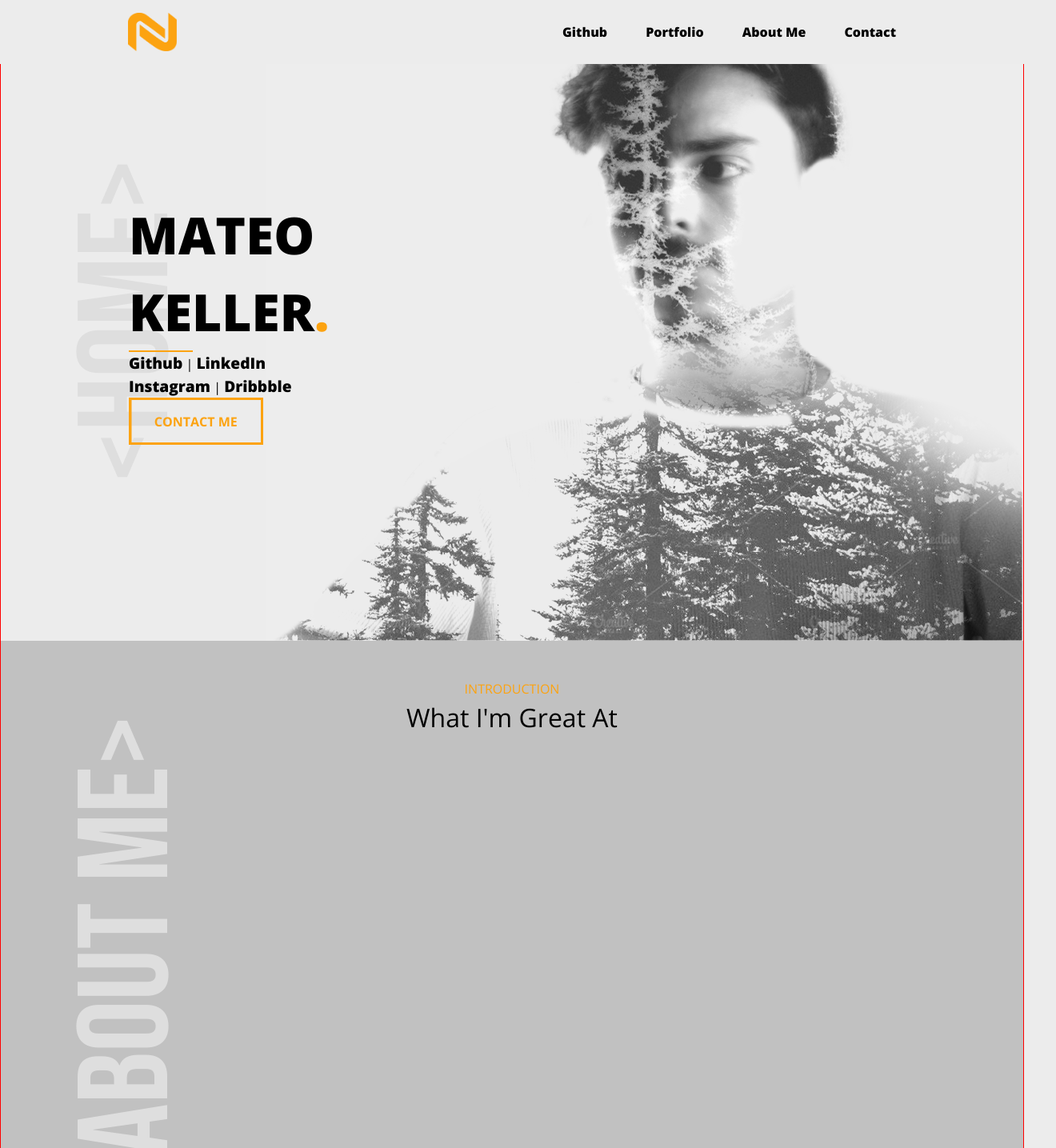
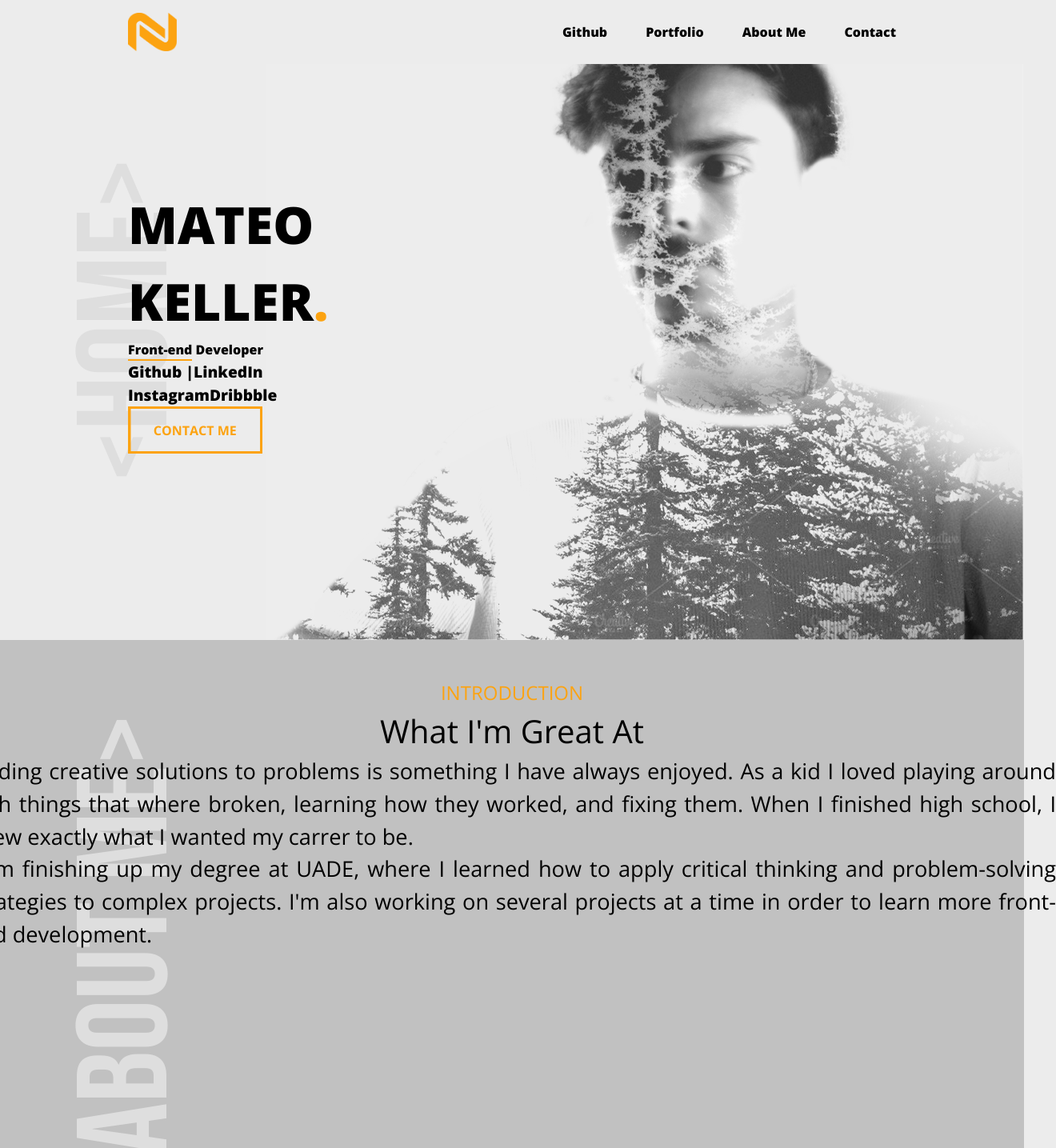
Before and after one commit to mateokeller/my-portfolio, a React (Vite) app: page / in a window 1280 px wide. Shown: the top 1435 px of the page at 80% size, 1320 px wide, since content can reach past the window. Built offline with nearby package versions, Linux system fonts and the light colour scheme.

Commit message:
add intro and aboutMe component

```diff
--- a/src/App.jsx
+++ b/src/App.jsx
@@ -1,5 +1,7 @@
 import {useEffect, useState} from "react";
 import {Element} from "react-scroll";
+import AboutMe from "./components/layout/AboutMe";
+import Intro from "./components/layout/Intro";
 
 import Header from "./ui/Header";
 
@@ -31,34 +33,11 @@ function App() {
       />
       <div className="container">
         <Element id="home" name="home">
-          <div className="intro">
-            <p className="group-indicator">&lt;Home&gt;</p>
-            <div className="text-container">
-              <h1>
-                MATEO KELLER<span>.</span>
-              </h1>
-              <div className="h-line"></div>
-              <p className="socials-text">
-                <a href="https://github.com/mateokeller">Github</a> |{" "}
-                <a href="http://www.linkedin.com/in/mateo-keller">LinkedIn</a>
-              </p>
-              <p className="socials-text">
-                <a href="https://www.instagram.com/mateo.keller/">Instagram</a>{" "}
-                | <a href="https://dribbble.com/mateokeller">Dribbble</a>
-              </p>
-              <button className="btn">CONTACT ME</button>
-            </div>
-          </div>
+          <Intro />
         </Element>
 
         <Element id="about-me" name="about-me">
-          <div className="about-me-container">
-            <p className="group-indicator">&lt;ABOUT ME&gt;</p>
-            <div className="about-me-content">
-              <h2 className="text-yellow title">INTRODUCTION</h2>
-              <h3 className="subtitle">What I'm Great At</h3>
-            </div>
-          </div>
+          <AboutMe />
         </Element>
       </div>
     </div>
--- /dev/null
+++ b/src/components/layout/AboutMe.jsx
@@ -0,0 +1,25 @@
+import React from "react";
+
+const AboutMe = () => {
+  return (
+    <div className="about-me-container">
+      <p className="group-indicator">&lt;ABOUT ME&gt;</p>
+      <div className="about-me-content">
+        <h2 className="text-yellow title">INTRODUCTION</h2>
+        <h3 className="subtitle">What I'm Great At</h3>
+        <p className="about-me-text">
+          Finding creative solutions to problems is something I have always
+          enjoyed. As a kid I loved playing around with things that where
+          broken, learning how they worked, and fixing them. When I finished
+          high school, I knew exactly what I wanted my carrer to be. <br />
+          I am finishing up my degree at UADE, where I learned how to apply
+          critical thinking and problem-solving strategies to complex projects.
+          I'm also working on several projects at a time in order to learn more
+          front-end development. <br />
+        </p>
+      </div>
+    </div>
+  );
+};
+
+export default AboutMe;
--- /dev/null
+++ b/src/components/layout/Intro.jsx
@@ -0,0 +1,27 @@
+import React from "react";
+
+const Intro = () => {
+  return (
+    <div className="intro">
+      <p className="group-indicator">&lt;Home&gt;</p>
+      <div className="text-container">
+        <h1>
+          MATEO KELLER<span>.</span>
+        </h1>
+        <h2>Front-end Developer</h2>
+        <div className="h-line"></div>
+        <p className="socials-text">
+          <a href="https://github.com/mateokeller">Github</a> |
+          <a href="http://www.linkedin.com/in/mateo-keller">LinkedIn</a>
+        </p>
+        <p className="socials-text">
+          <a href="https://www.instagram.com/mateo.keller/">Instagram</a>
+          <a href="https://dribbble.com/mateokeller">Dribbble</a>
+        </p>
+        <button className="btn">CONTACT ME</button>
+      </div>
+    </div>
+  );
+};
+
+export default Intro;
--- a/src/index.css
+++ b/src/index.css
@@ -5,7 +5,7 @@
 #root {
   font-family: "Open Sans", sans-serif;
   text-align: center;
-  border: solid 1px red;
+  /* border: solid 1px red; */
   margin: 0;
   padding: 0;
   box-sizing: border-box;
@@ -14,6 +14,10 @@
 body {
   background-color: #ececec;
   margin: 0;
+}
+
+.pointer {
+  cursor: pointer;
 }
 
 .text-yellow {
@@ -100,6 +104,12 @@ body {
 .text-container h1 {
   font-size: 4rem;
   font-weight: 800;
+  margin-bottom: 0;
+}
+
+.text-container h2 {
+  margin-top: 0;
+  font-weight: 800;
 }
 
 .text-container span {
@@ -112,6 +122,12 @@ body {
   background-color: #fca311;
 }
 
+.socials-text {
+  font-weight: 800;
+  font-size: 1.2rem;
+  text-decoration: none;
+  color: black;
+}
 .socials-text a {
   font-weight: 800;
   font-size: 1.2rem;
@@ -167,15 +183,25 @@ body {
 }
 
 .title {
-  font-size: 1rem;
+  font-size: 1.5rem;
 }
 
 .subtitle {
   margin: 0;
-  font-size: 2rem;
+  font-size: 2.5rem;
 }
 
 .about-me-content {
   width: 100vw;
   padding-top: 3rem;
+  position: relative;
+  display: flex;
+  flex-direction: column;
+  align-items: center;
 }
+
+.about-me-text {
+  font-size: 1.7rem;
+  text-align: justify;
+  width: 50em;
+}
--- a/src/ui/Header.jsx
+++ b/src/ui/Header.jsx
@@ -10,10 +10,16 @@ const Header = (props) => {
         </ReactLink>
 
         <div className="header-nav">
-          <a href="https://github.com/mateokeller">Github</a>{" "}
+          <a href="https://github.com/mateokeller">Github</a>
           <a href="">Portfolio</a>
-          <ReactLink to="about-me" spy={true} smooth={true} offset={-50}>
-            <a href="">About Me</a>
+          <ReactLink
+            to="about-me"
+            spy={true}
+            smooth={true}
+            offset={-50}
+            className="pointer"
+          >
+            About Me
           </ReactLink>
           <a href="">Contact</a>
         </div>
```
